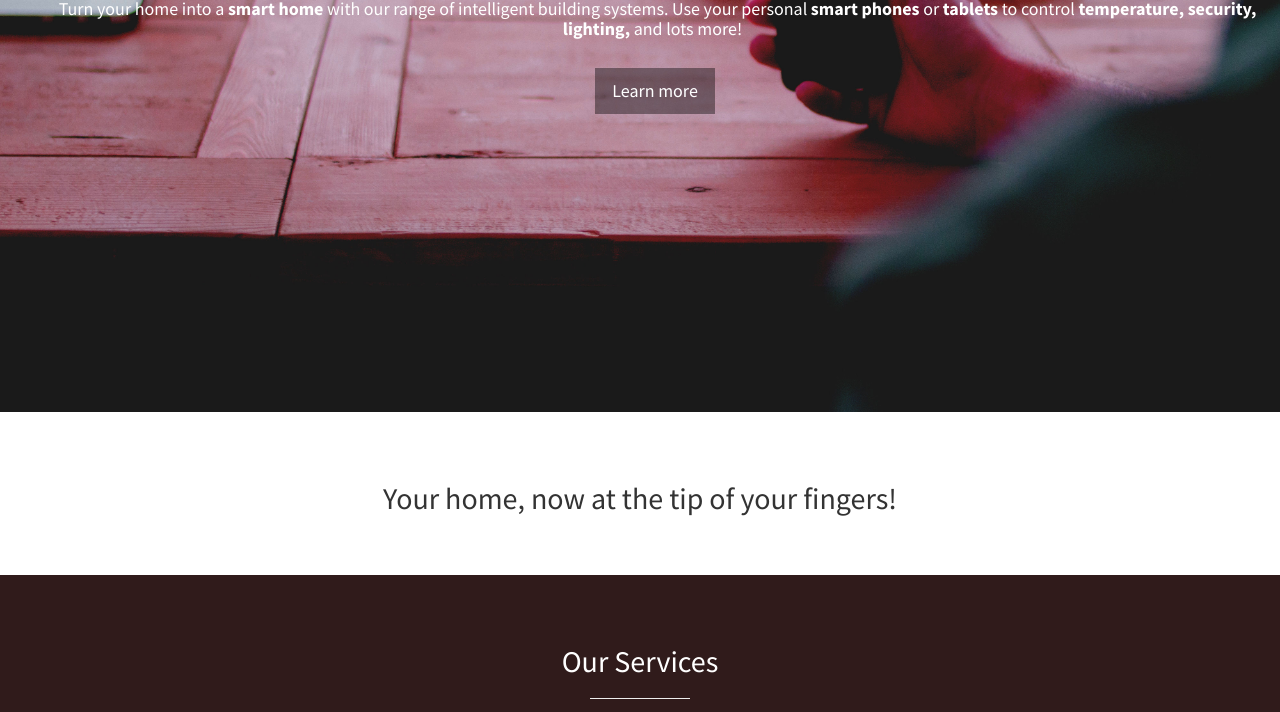
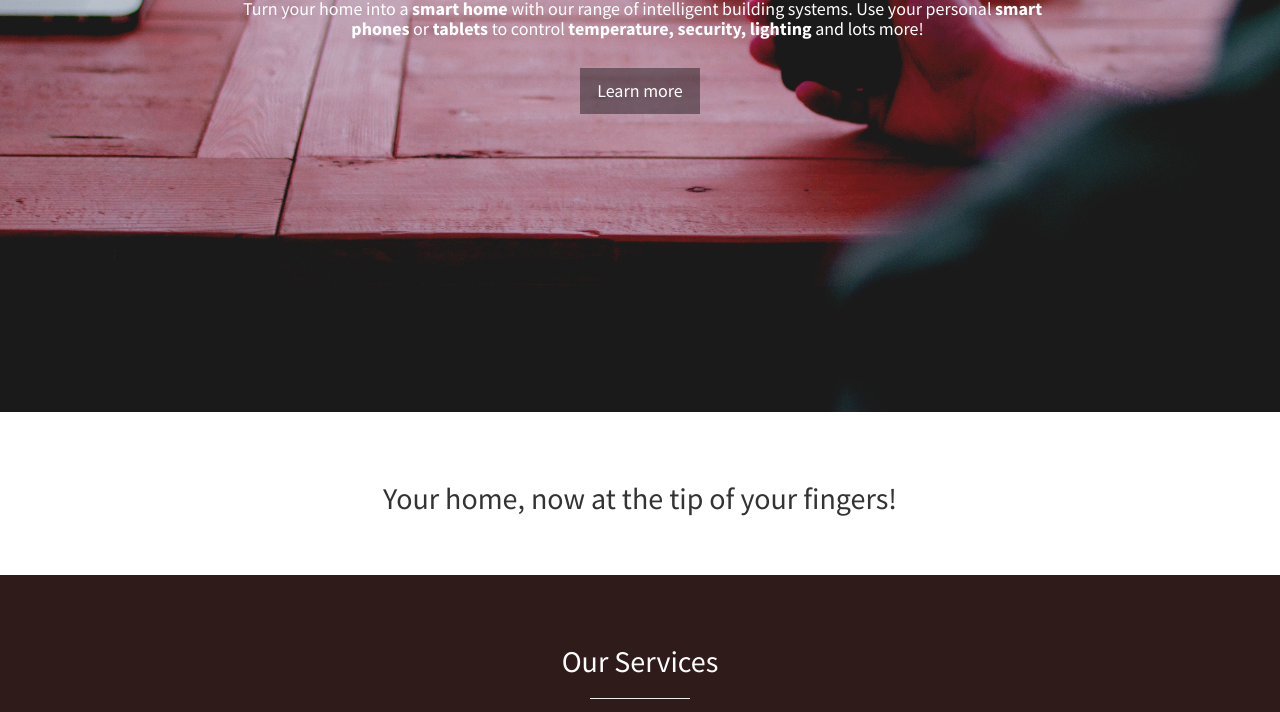
Before and after one commit to elemelon5/venbatech, a plain HTML site: page index.html in a window 1280 px wide. Shown: the part 388-1100 px from the top of the page. Drawn offline with Linux system fonts and the light colour scheme.

Commit message:
Initial commit 2

```diff
--- a/index.html
+++ b/index.html
@@ -61,15 +61,17 @@
 
     <!-- Header -->
     <header id="top" class="header">
-        <div class="col-md-8 col-md-offset-2"></div>
         <div class="text-vertical-center">
             <h1><span class="hero-text">Smart home, better life.</span></h1>
             <br>
-             <h4><span class="hero-text">Turn your home into a <strong>smart home</strong> with our range of intelligent building systems. Use your personal <strong>smart phones</strong> or <strong>tablets</strong> to control <strong>temperature, security, lighting,</strong> and lots more!</span></h4>
+             <div class="col-md-8 col-md-offset-2">
+
+             <h4><span class="hero-text">Turn your home into a <strong>smart home</strong> with our range of intelligent building systems. Use your personal <strong>smart phones</strong> or <strong>tablets</strong> to control <strong>temperature, security, lighting</strong> and lots more!</span></h4>
 
 
             <br>
             <a href="#about" class="btn btn-dark btn-lg">Learn more</a>
+             </div>
         </div>
 
     </header>
```
